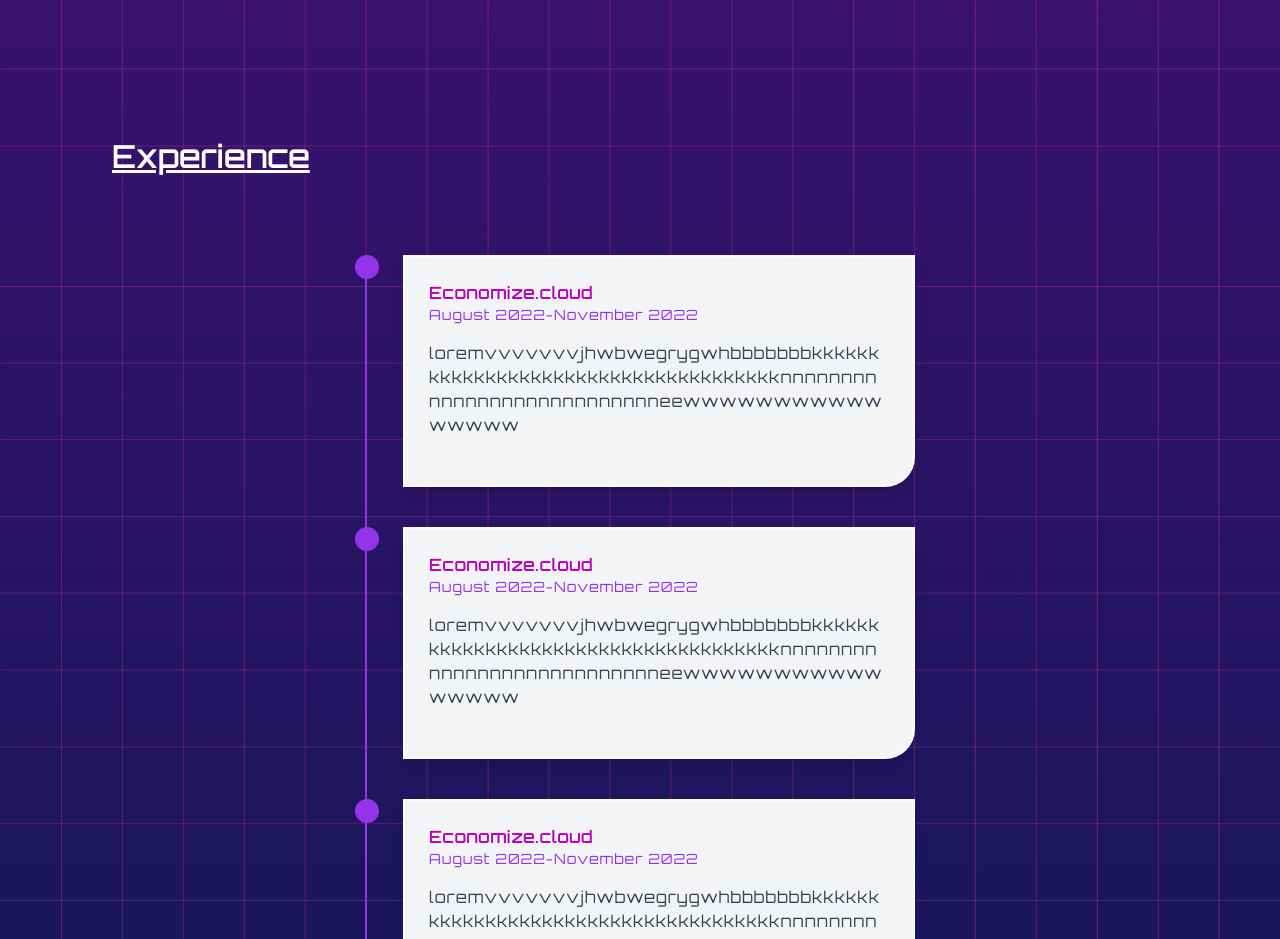
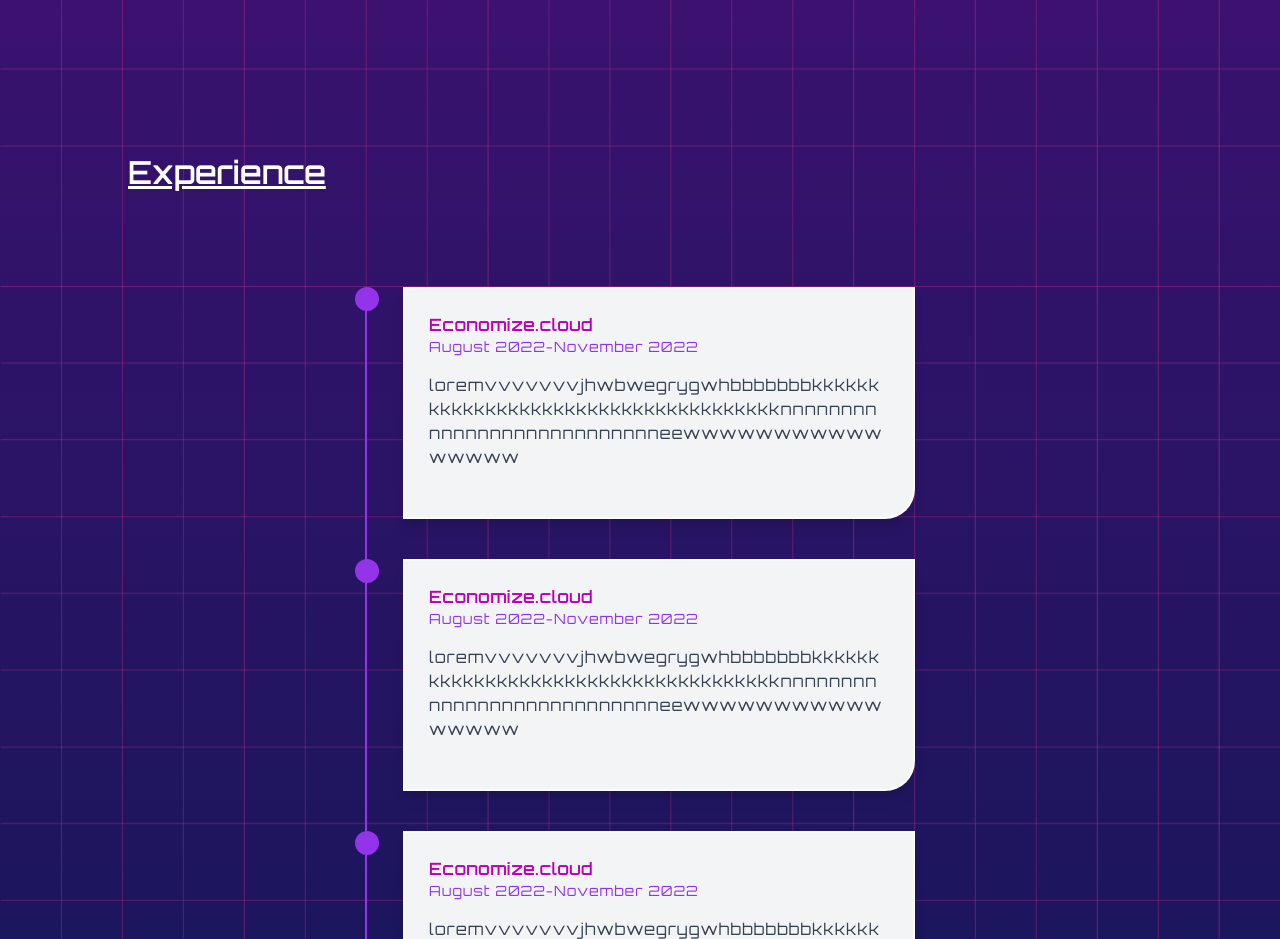
Before and after one commit to snehafarkya/Portfolio2.0, a React (Create React App) app: page /about in a window 1280 px wide. Shown: the part 1440-2379 px from the top of the page. Built offline with nearby package versions, Linux system fonts and the light colour scheme.

Commit message:
padding added to experience section

```diff
--- a/src/component/Experience.js
+++ b/src/component/Experience.js
@@ -37,6 +37,7 @@
     letterSpacing='1px'
     color='white'
     marginTop='10'
+    className='p-4 md:mt-16'
   >
     Experience
   </Heading>
```
